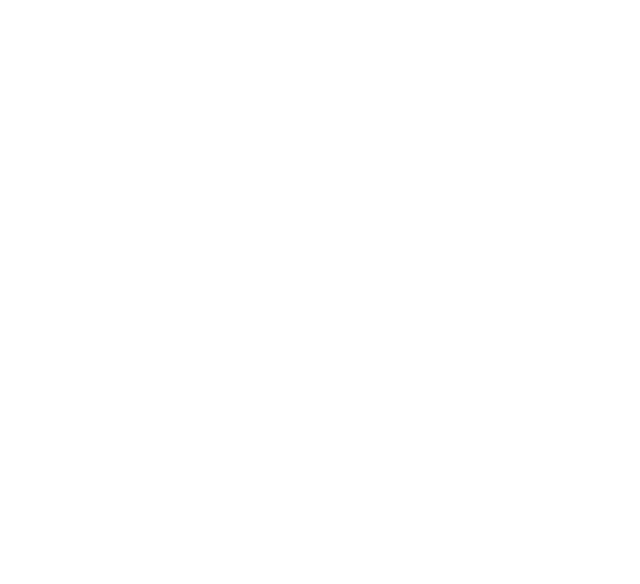
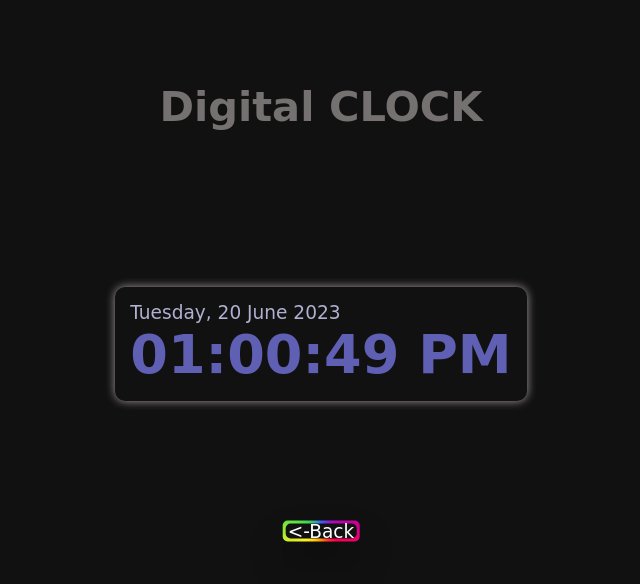
Before and after one commit to Dee-Codez/Clock-Stopwatch, a plain HTML site: page clock.html in a window 1280 px wide. Shown: the whole page, without its empty margins (319-959 px from the left). Drawn offline with Linux system fonts and the light colour scheme; a web font is replaced by a local one.

Commit message:
Clock Page Done

```diff
--- a/clock.html
+++ b/clock.html
@@ -0,0 +1,31 @@
+<!DOCTYPE html>
+<html lang="en">
+<head>
+    <meta charset="UTF-8">
+    <meta http-equiv="X-UA-Compatible" content="IE=edge">
+    <meta name="viewport" content="width=device-width, initial-scale=1.0">
+    <title>Digital Clock</title>
+    <link rel="stylesheet" href="style.css">
+    <script src="script.js" defer></script>
+</head>
+<body>
+    <div class="parent">
+        <div class="header">
+            <h1>Digital CLOCK</h1>
+        </div>
+        <div class="cont">
+            <div class="clockcont">
+                <p id="date"></p>
+                <p id="clock"></p>
+            </div>
+        </div>
+        <div class="btns">
+                <div class="backbtncont">
+                    <div class="txt">
+                        <a href="index.html"><-Back</a>
+                    </div>
+                </div>
+        </div>
+    </div>
+</body>
+</html>
--- /dev/null
+++ b/script.js
@@ -0,0 +1,43 @@
+setInterval(showTime, 1000);
+function showCustomDayAndMonth(){
+  let dateObj = new Date();
+  let Days = ['Sunday', 'Monday', 'Tuesday',
+  'Wednesday', 'Thursday', 'Friday', 'Saturday'];
+
+  let Months = ['January', 'February', 'March', 'April',
+  'May', 'June', 'July', 'August', 'September',
+  'October', 'November', 'December'];
+  let day = dateObj.getDay();//0,1,2
+  let month = dateObj.getMonth();
+  let year = dateObj.getFullYear();
+  let date = dateObj.getDate();
+  //Thursday, 29 January 2022
+  let customDayMonth = Days[day] + ", " + date + " " + Months[month] + " " + year;
+  document.getElementById("date").innerHTML = customDayMonth;
+}
+
+function showTime() {
+  let time = new Date();
+  let hour = time.getHours();
+  let min = time.getMinutes();
+  let sec = time.getSeconds();
+  session = "AM";
+
+  if (hour > 12) {
+    hour -= 12;
+    session = "PM";
+  }
+  if (hour == 0) {
+    hr = 12;
+    session = "AM";
+  }
+
+  hour = hour < 10 ? "0" + hour : hour;
+  min = min < 10 ? "0" + min : min;
+  sec = sec < 10 ? "0" + sec : sec;
+
+  let currentTime = hour + ":" + min + ":" + sec + " "+ session;
+
+  document.getElementById("clock").innerHTML = currentTime;
+}
+showCustomDayAndMonth();
--- a/style.css
+++ b/style.css
@@ -50,6 +50,7 @@ body{
     width: 40%;
     max-width: 400px;
     background-color: #111;
+    transition: 0.3s;
 }
 
 .box:hover{
@@ -135,7 +136,118 @@ body{
     background: #fff;
     text-align: center;
     margin-bottom: 20px;
+    transition: 0.3s;
 }
+
+.content a:hover{
+    background: #111;
+    color: #fff;
+    border-radius: 10rem;
+}
+
+.cont{
+    display: flex;
+    justify-content: center;
+    align-items: center;
+}
+
+.clockcont{
+ padding: 15px;
+ margin-left: 30px;
+ margin-right: 30px;
+ border-radius: 10px;
+ box-shadow: 0px 0px 10px rgb(168, 158, 158);
+}
+
+#clock{
+    color: rgb(95, 95, 180);
+    font-size: calc(2.1vw + 2.1vh + 1.3vmin);
+    font-weight: 900;
+}
+#date{
+    color:rgb(176, 176, 209);
+    font-size: calc(.7vw + .7vh + .5vmin);
+}
+
+.btns{
+    margin-top: 2.5rem;
+    color: white;
+    padding:50px;
+}
+
+.backbtncont{
+    position: absolute;
+    transform: translate(-50%,-50%);
+    box-shadow: 0 20px 35px rgba(0,0,0,0.3);
+    overflow: hidden;
+    border-radius: 5px;
+}
+
+.backbtncont:before{
+    content: '';
+    position: absolute;
+    background: conic-gradient(
+        #fd004c,
+        #fe9000,
+        #fff020,
+        #3edf4b,
+        #3363ff,
+        #b102b7,
+        #fd004c);
+    /* height: 200%;
+    width: 200%;
+    left: -50%;
+    top: -50%; */
+    inset: -30px ;
+    animation: spin 1.5s infinite linear;
+    transition: 0.2s;
+}
+
+.backbtncont:hover::before {
+    inset: -100px 30px;
+    /* animation-play-state: paused; */
+  }
+
+@keyframes spin{
+    100%{
+        transform: rotate(360deg);
+    }
+}
+
+.backbtncont::after{
+    content: '';
+    position: absolute;
+    inset: 3px;
+    border-radius: 5px;
+    background: #111;
+    z-index: 1;
+}
+
+.txt{
+    z-index: 2;
+    position: relative;
+}
+
+.txt a{
+    color: white;
+    text-decoration: none;
+    padding: 5px;
+    font-size: calc(.7vw + .7vh + .5vmin);
+}
+
+
+
+
+
+
+
+
+
+
+
+
+
+
 
 
 
@@ -150,5 +262,4 @@ body{
     right: 10%;
     left: 10%;
     padding-bottom: 2rem;
-
 }
```
